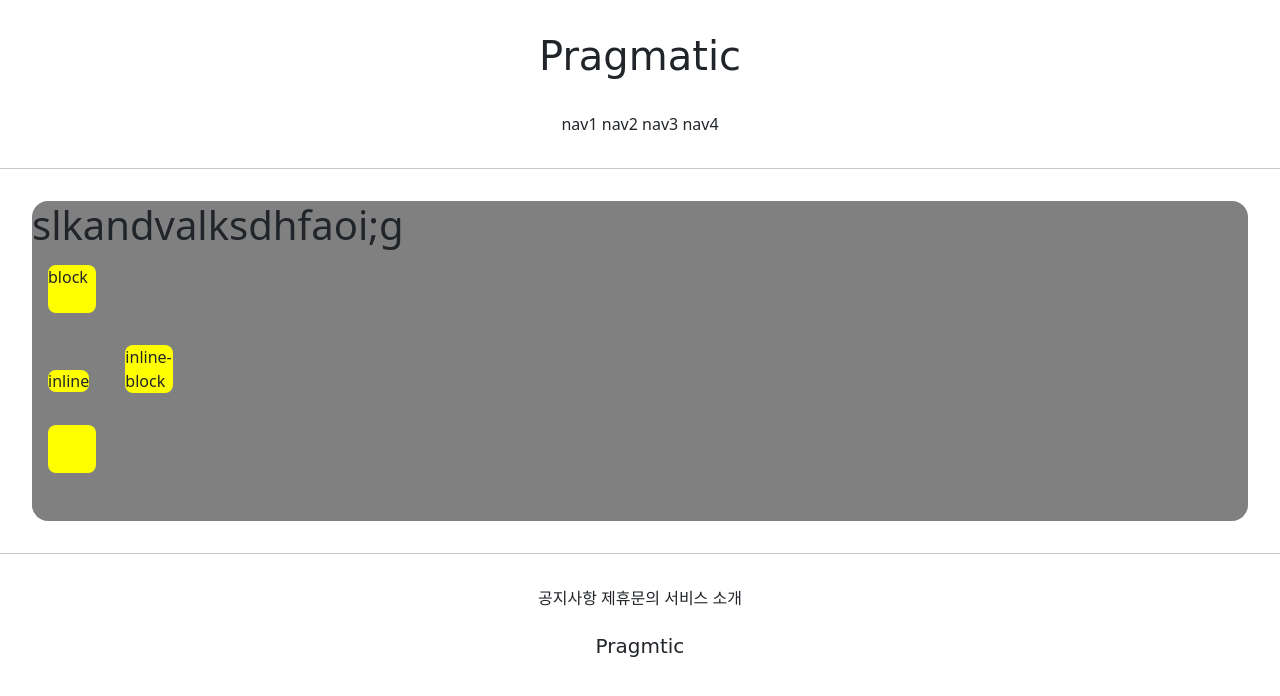
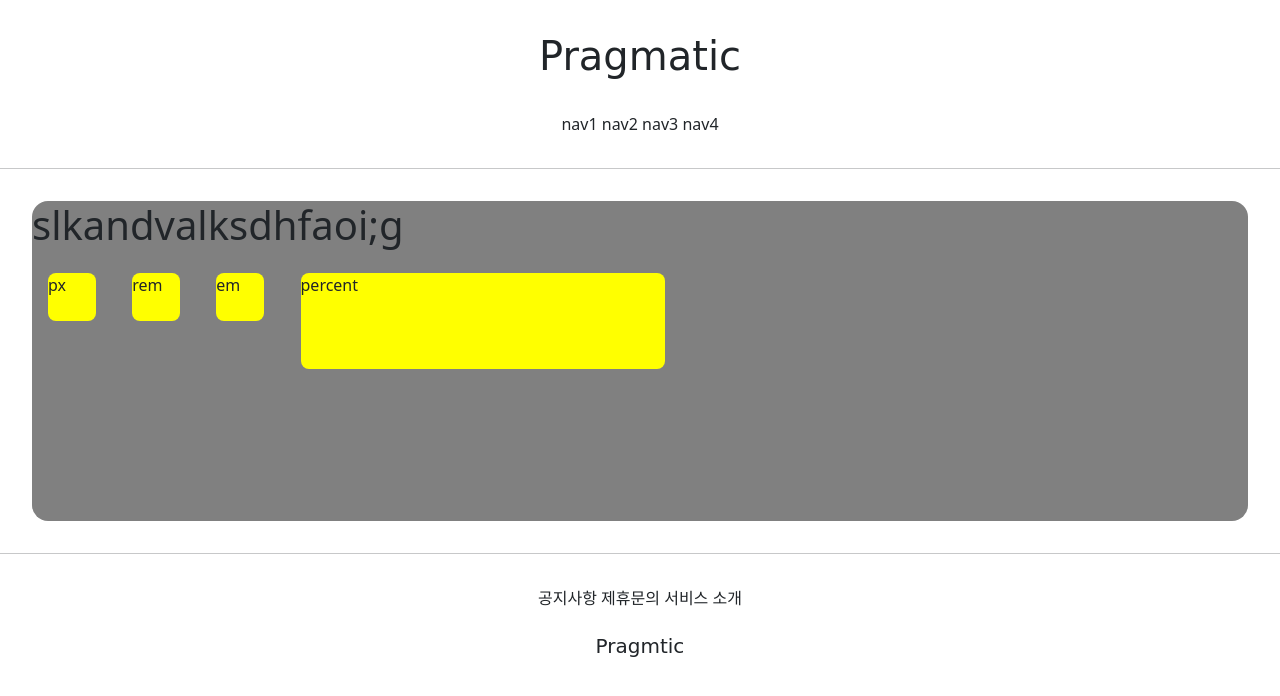
Before and after one commit to ui-hyeong/gis_3class, a Django app: page /accounts/hello_world/ in a window 1280 px wide. Shown: the top 696 px of the page. Run offline with Django 3.2, Linux system fonts and the light colour scheme; parts of the project's set-up code (start-up, migrations or seed data) failed here and were passed over; some web fonts are replaced.

Commit message:
7 / 7 gis_p commit 6

```diff
--- a/accountapp/templates/accountapp/hello_world.html
+++ b/accountapp/templates/accountapp/hello_world.html
@@ -9,18 +9,19 @@
             height: 48px;
             width: 48px;
             border-radius: .5rem;
+            display: inline-block;
         }
 
     </style>
 
-    <div class="pragmatic_body_first">
+    <div class="pragmatic_body_first" style="overflow: hidden; font_size: 2rem">
         <h1> slkandvalksdhfaoi;g </h1>
+{# rem과 em은 기본 폰트값의 비율이다. 즉 3rem/em은 기본픽셀의 3배크기이다. #}
+    <div class="testing" style="height: 48px; width: 48px">px</div>
+    <div class="testing" style="height: 3rem; width: 3rem">rem</div>
+    <div class="testing" style="height: 3em; width: 3em">em</div>
+    <div class="testing" style="height: 30%; width: 30%">percent</div>
 
-    <div class="testing" style="display: block">block</div>
-    <div class="testing" style="display: inline">inline</div>
-    <div class="testing" style="display: none">none</div>
-    <div class="testing" style="display: inline-block">inline-block</div>
-    <div class="testing"></div>
 
     </div>
 
```
